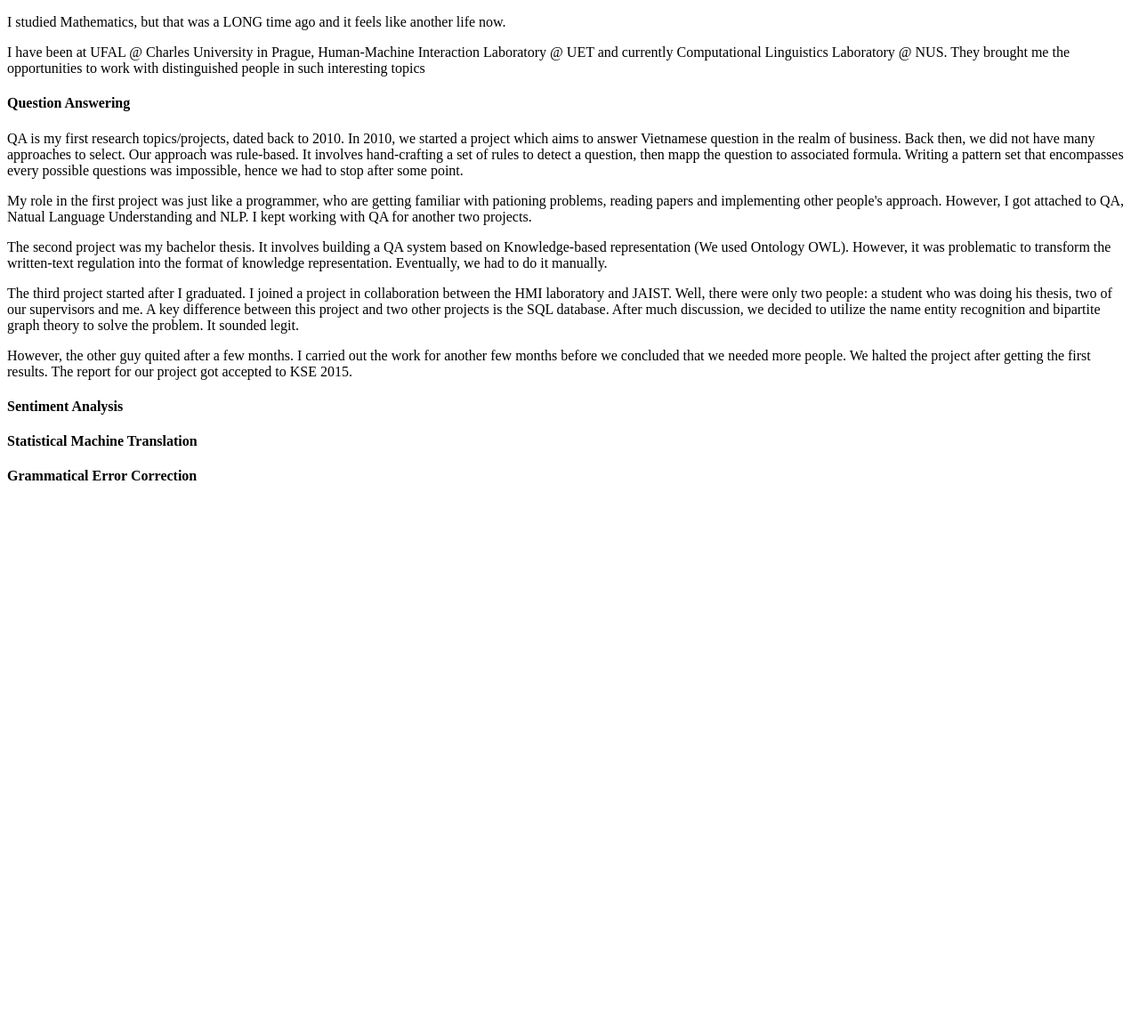
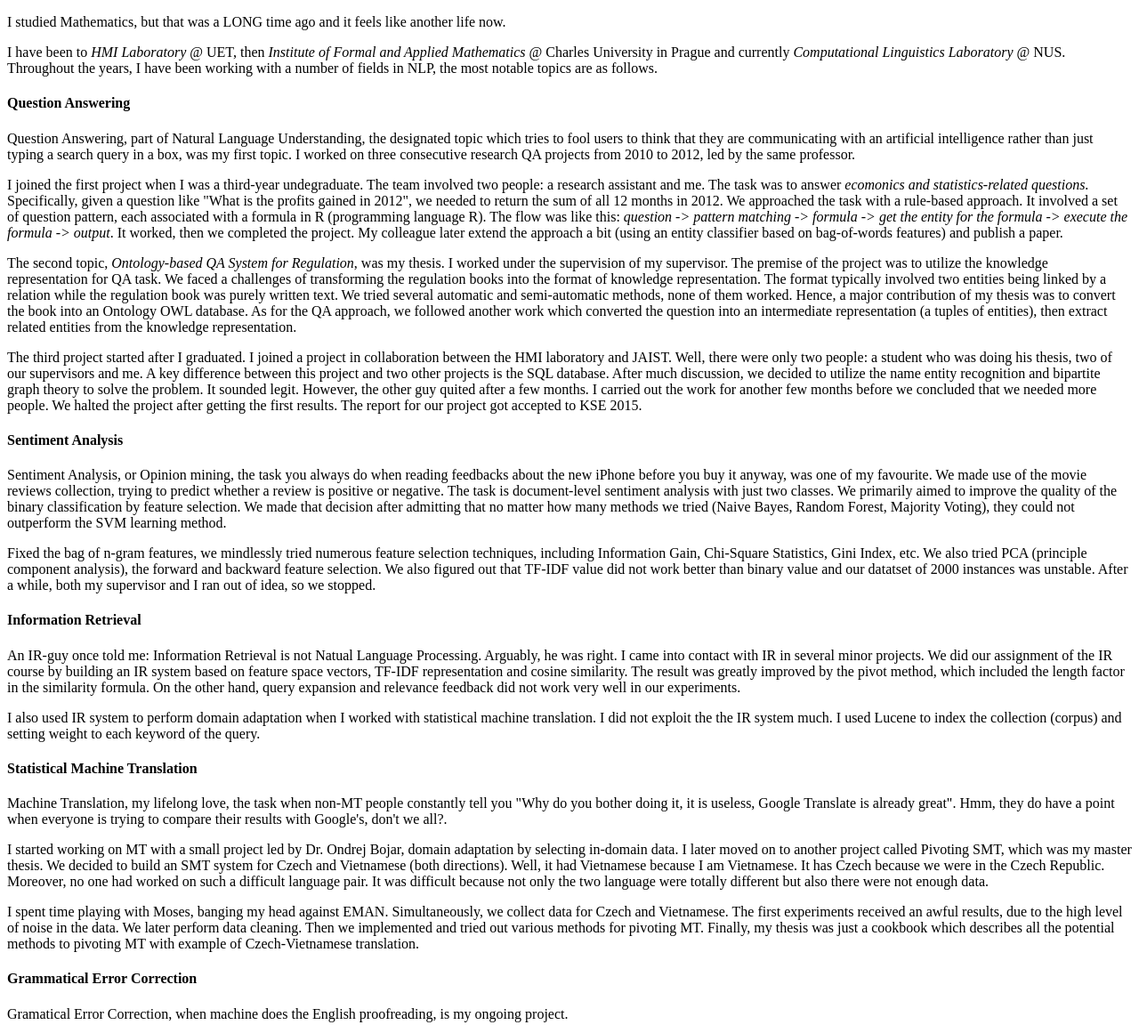
Before and after one commit to tamhd/tamhd.github.io, a plain HTML site: page research-interest.html in a window 1280 px wide. Shown: the whole page at 89% size. Before the commit the page ends 800 px from the top, so only its background shows below. Drawn offline with Linux system fonts and the light colour scheme.

Commit message:
update research interest

```diff
--- a/research-interest.html
+++ b/research-interest.html
@@ -10,39 +10,87 @@
 <div class='res'>
 
 <p>I studied Mathematics, but that was a LONG time ago and it feels like another life now. </p>
-<p>I have been at UFAL @ Charles University in Prague, Human-Machine Interaction Laboratory @ UET and currently Computational Linguistics Laboratory @ NUS.
-They brought me the opportunities to work with distinguished people in such interesting topics</p>
+<p>I have been to <i>HMI Laboratory</i> @ UET, then <i>Institute of Formal and Applied Mathematics </i> @ Charles University in Prague and currently <i>Computational Linguistics Laboratory</i> @ NUS.
+Throughout the years, I have been working with a number of fields in NLP, the most notable topics are as follows.
+</p>
 <!--
 <p><i> Working in the field of computational linguistics, but I'd like to become a generalist.
 I studied Mathematics and Computer Science, and I like to discuss other field of science as well.
 </i></p>
 -->
 <H4 Align=Left><A NAME="qa">Question Answering</A></H4>
-<p> QA is my first research topics/projects, dated back to 2010.
-In 2010, we started a project which aims to answer Vietnamese question in the realm of business.
-Back then, we did not have many approaches to select. Our approach was rule-based.
-It involves hand-crafting a set of rules to detect a question, then mapp the question to associated formula.
-Writing a pattern set that encompasses every possible questions was impossible, hence we had to stop after some point.
+
+<p>
+Question Answering, part of Natural Language Understanding, the designated topic which tries to fool users to think that they are communicating with an artificial intelligence rather than just typing a search query in a box, was my first topic. I worked on three consecutive research QA projects from 2010 to 2012, led by the same professor.
 </p>
 
-<p> My role in the first project was just like a programmer, who are getting familiar with pationing problems, reading papers and implementing other people's approach. However, I got attached to QA, Natual Language Understanding and NLP. I kept working with QA for another two projects.
+<p>
+I joined the first project when I was a third-year undegraduate.
+The team involved two people: a research assistant and me.
+The task was to answer <i>ecomonics and statistics-related questions</i>.
+Specifically, given a question like "What is the profits gained in 2012", we needed to return the sum of all 12 months in 2012.
+We approached the task with a rule-based approach. It involved a set of question pattern, each associated with a formula in R (programming language R). The flow was like this: <i>question -> pattern matching -> formula -> get the entity for the formula -> execute the formula -> output</i>. It worked, then we completed the project. My colleague later extend the approach a bit (using an entity classifier based on bag-of-words features) and publish a paper.
 </p>
 
-<p> The second project was my bachelor thesis. It involves building a QA system based on Knowledge-based representation (We used Ontology OWL). However, it was problematic to transform the written-text regulation into the format of knowledge representation. Eventually, we had to do it manually.
+<p>
+The second topic, <i>Ontology-based QA System for Regulation</i>, was my thesis.
+I worked under the supervision of my supervisor.
+The premise of the project was to utilize the knowledge representation for QA task.
+We faced a challenges of transforming the regulation books into the format of knowledge representation.
+The format typically involved two entities being linked by a relation while the regulation book was purely written text.
+We tried several automatic and semi-automatic methods, none of them worked.
+Hence, a major contribution of my thesis was to convert the book into an Ontology OWL database.
+As for the QA approach, we followed another work which converted the question into an intermediate representation (a tuples of entities), then extract related entities from the knowledge representation.
 </p>
 
 <p> The third project started after I graduated. I joined a project in collaboration between the HMI laboratory and JAIST. Well, there were only two people: a student who was doing his thesis, two of our supervisors and me. A key difference between this project and two other projects is the SQL database. After much discussion, we decided to utilize the name entity recognition and bipartite graph theory to solve the problem. It sounded legit.
-</p>
-
-<p> However, the other guy quited after a few months. I carried out the work for another few months before we concluded that we needed more people. We halted the project after getting the first results. The report for our project got accepted to KSE 2015.
+However, the other guy quited after a few months. I carried out the work for another few months before we concluded that we needed more people. We halted the project after getting the first results. The report for our project got accepted to KSE 2015.
 </p>
 
 
 <H4 Align=Left><A NAME="sa">Sentiment Analysis</A></H4>
 
+<p>
+Sentiment Analysis, or Opinion mining, the task you always do when reading feedbacks about the new iPhone before you buy it anyway, was one of my favourite.
+We made use of the movie reviews collection, trying to predict whether a review is positive or negative.
+The task is document-level sentiment analysis with just two classes. We primarily aimed to improve the quality of the binary classification by feature selection. We made that decision after admitting that no matter how many methods we tried (Naive Bayes, Random Forest, Majority Voting), they could not outperform the SVM learning method.
+</p>
+
+<p>
+Fixed the bag of n-gram features, we mindlessly tried numerous feature selection techniques, including Information Gain, Chi-Square Statistics, Gini Index, etc. We also tried PCA (principle component analysis), the forward and backward feature selection. We also figured out that TF-IDF value did not work better than binary value and our datatset of 2000 instances was unstable. After a while, both my supervisor and I ran out of idea, so we stopped.
+</p>
+
+<H4 Align=Left><A NAME="smt">Information Retrieval</A></H4>
+<p>
+An IR-guy once told me: Information Retrieval is not Natual Language Processing.
+Arguably, he was right. I came into contact with IR in several minor projects.
+We did our assignment of the IR course by building an IR system based on feature space vectors, TF-IDF representation and cosine similarity. The result was greatly improved by the pivot method, which included the length factor in the similarity formula. On the other hand, query expansion and relevance feedback did not work very well in our experiments.
+</p>
+<p>
+I also used IR system to perform domain adaptation when I worked with statistical machine translation. I did not exploit the the IR system much. I used Lucene to index the collection (corpus) and setting weight to each keyword of the query.
+</p>
+
+
 <H4 Align=Left><A NAME="smt">Statistical Machine Translation</A></H4>
+<p>
+Machine Translation, my lifelong love, the task when non-MT people constantly tell you "Why do you bother doing it, it is useless, Google Translate is already great". Hmm, they do have a point when everyone is trying to compare their results with Google's, don't we all?.
+</p>
+
+<p>
+I started working on MT with a small project led by Dr. Ondrej Bojar, domain adaptation by selecting in-domain data. I later moved on to another project called Pivoting SMT, which was my master thesis.
+We decided to build an SMT system for Czech and Vietnamese (both directions). Well, it had Vietnamese because I am Vietnamese. It has Czech because we were in the Czech Republic. Moreover, no one had worked on such a difficult language pair. It was difficult because not only the two language were totally different but also there were not enough data.
+</p>
+
+<p>
+I spent time playing with Moses, banging my head against EMAN. Simultaneously, we collect data for Czech and Vietnamese. The first experiments received an awful results, due to the high level of noise in the data. We later perform data cleaning. Then we implemented and tried out various methods for pivoting MT. Finally, my thesis was just a cookbook which describes all the potential methods to pivoting MT with example of Czech-Vietnamese translation.
+</p>
 
 <H4 Align=Left><A NAME="gec">Grammatical Error Correction</A></H4>
+<p>
+Gramatical Error Correction, when machine does the English proofreading, is my ongoing project.
+</p>
+
+
 </div>
 
 </body>
```
Also changed, not shown: index.html (+1 -1 lines).
